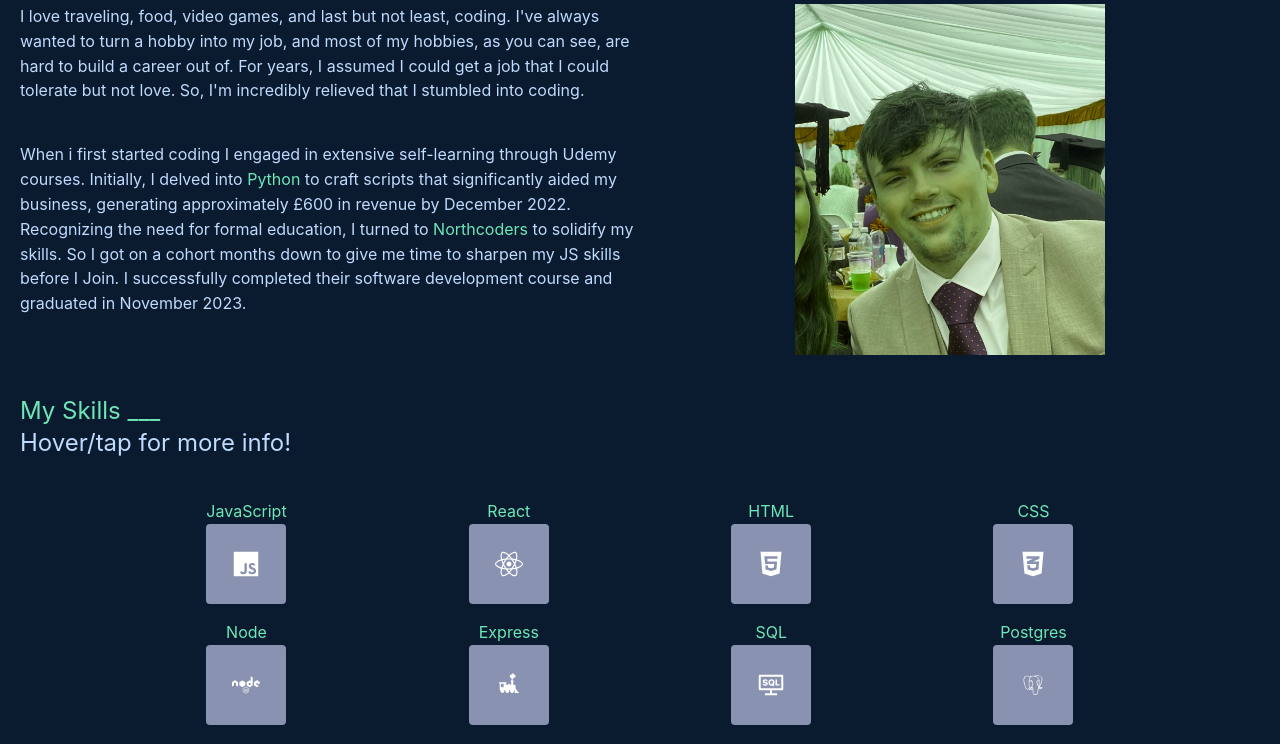
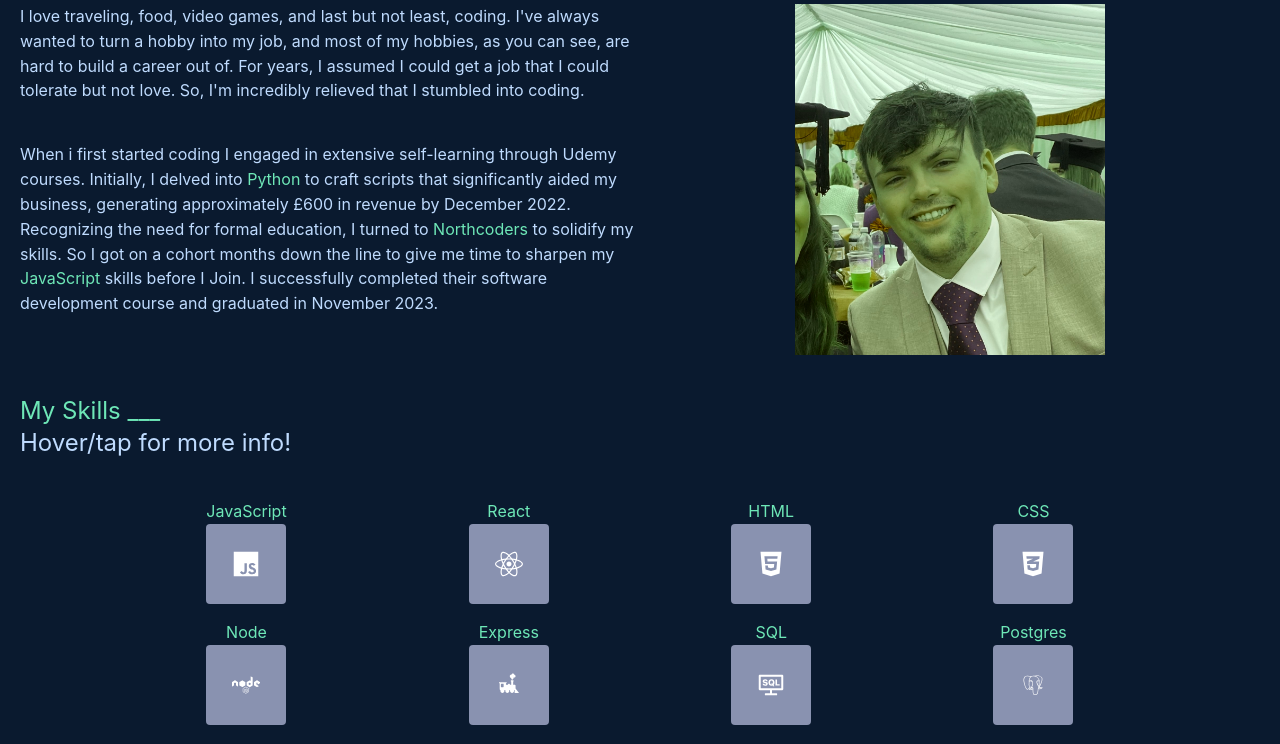
Before and after one commit to Hazbob/react-portfolio, a React (Vite) app: page / in a window 1280 px wide. Shown: the part 828-1572 px from the top of the page. Built offline with nearby package versions, Linux system fonts and the light colour scheme.

Commit message:
slight styling change

```diff
--- a/src/components/About.jsx
+++ b/src/components/About.jsx
@@ -21,9 +21,11 @@ export default function About() {
           that significantly aided my business, generating approximately £600 in
           revenue by December 2022. Recognizing the need for formal education, I
           turned to <span className={"text-emerald-300"}>Northcoders</span> to
-          solidify my skills. So I got on a cohort months down to give me time
-          to sharpen my JS skills before I Join. I successfully completed their
-          software development course and graduated in November 2023.
+          solidify my skills. So I got on a cohort months down the line to give
+          me time to sharpen my{" "}
+          <span className={"text-emerald-300"}>JavaScript</span> skills before I
+          Join. I successfully completed their software development course and
+          graduated in November 2023.
         </p>
         <img
           src={me}
```
